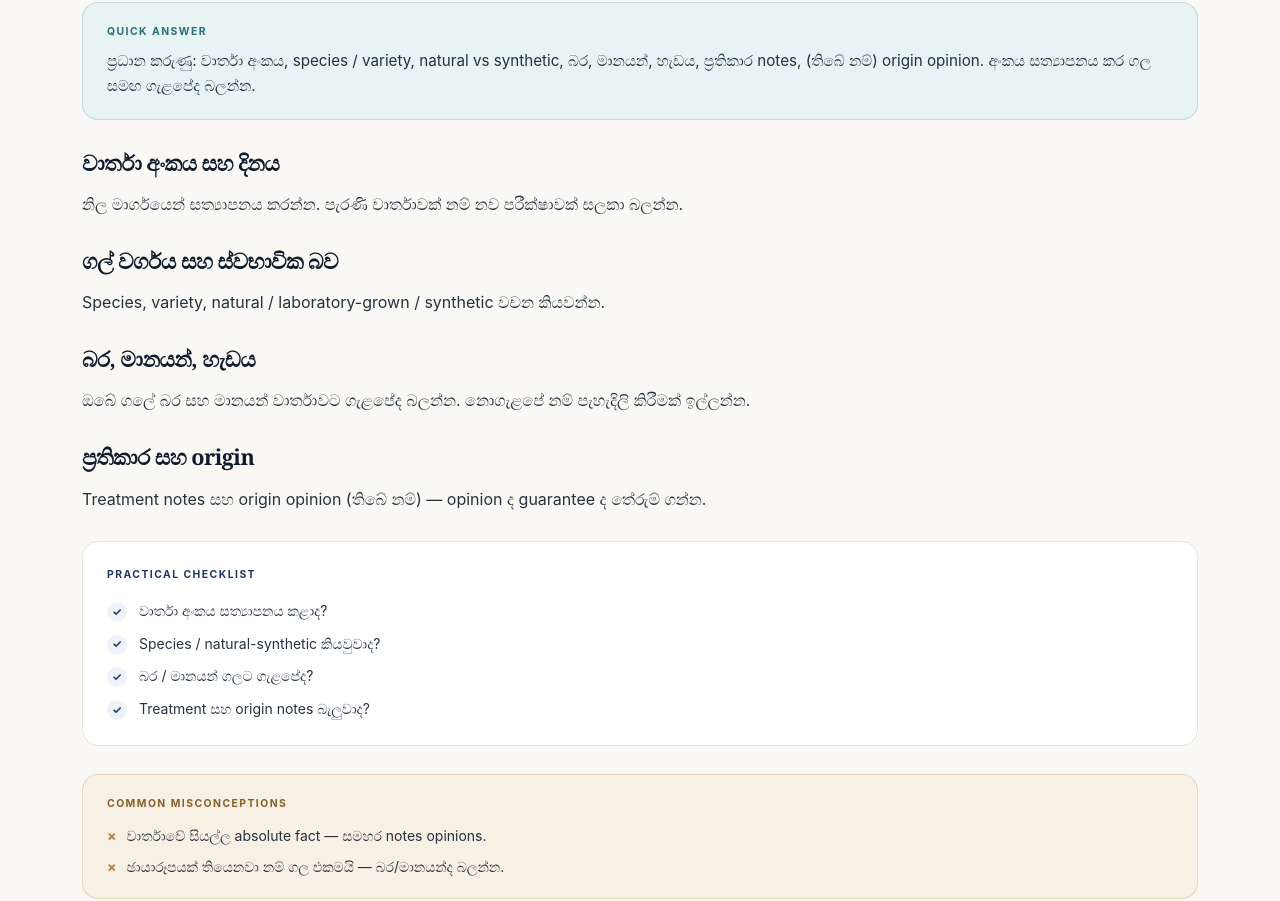
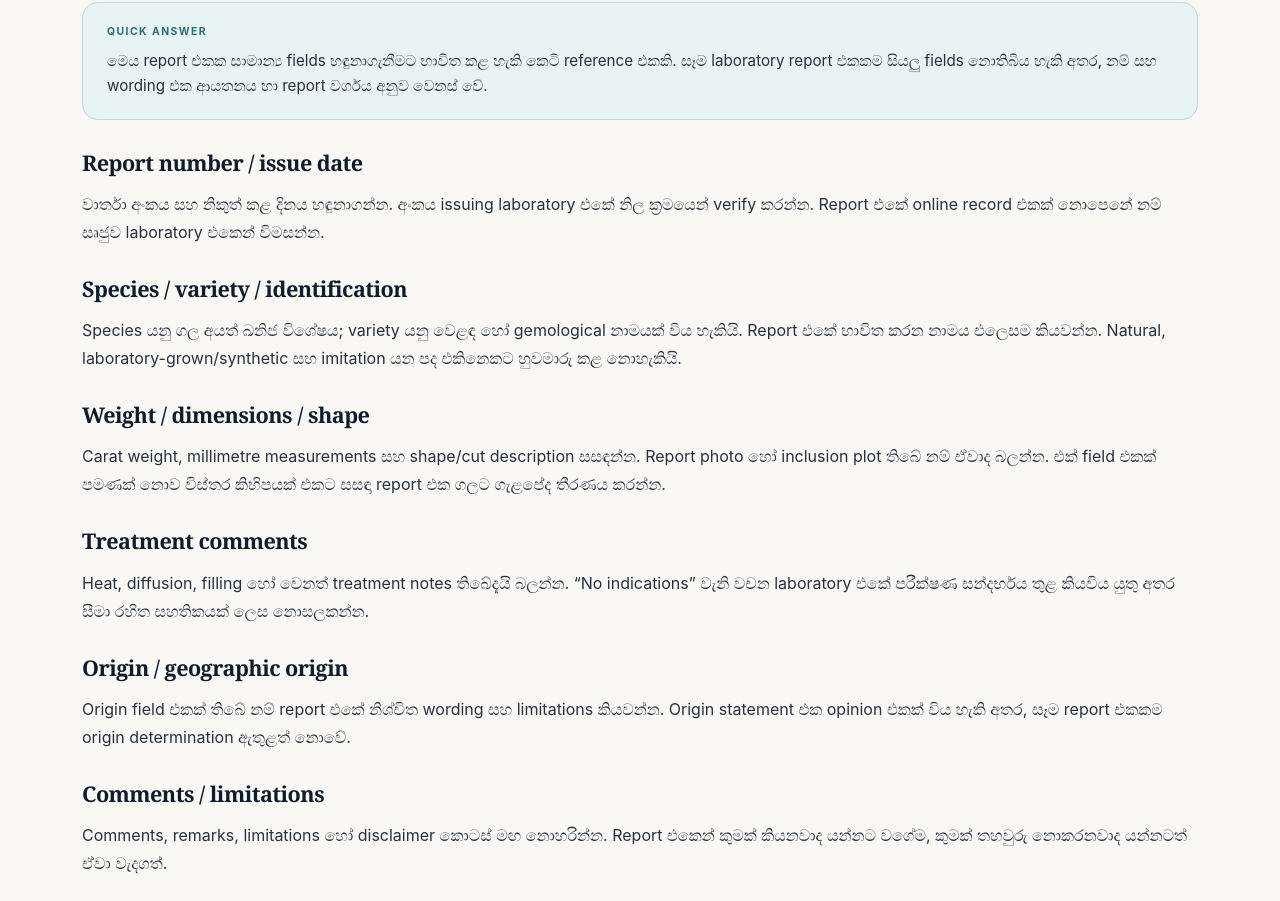
Before and after one commit to LinukaBandara/GemologyX, a Next.js app: page /si/learn/gem-lab-report-details in a window 1280 px wide. Shown: the part 409-1310 px from the top of the page. Built offline with nearby package versions, Linux system fonts and the light colour scheme.

Commit message:
content: differentiate gem report field reference

```diff
--- a/src/app/si/learn/gem-lab-report-details/page.tsx
+++ b/src/app/si/learn/gem-lab-report-details/page.tsx
@@ -1,16 +1,9 @@
 import type { Metadata } from "next";
-import {
-  ArticleLayout,
-  ArticleSection,
-  QuickAnswer,
-  PracticalChecklist,
-  Misconceptions,
-} from "@/components/article-layout";
+import { ArticleLayout, ArticleSection, QuickAnswer, PracticalChecklist, Misconceptions } from "@/components/article-layout";
 
 export const metadata: Metadata = {
-  title: "මැණික් පරීක්ෂණ වාර්තාවක ප්‍රධාන තොරතුරු | GemologyX",
-  description:
-    "වාර්තාවක ගල් වර්ගය, බර, මානයන්, ප්‍රතිකාර සටහන්, වාර්තා අංකය සහ සීමාවන් පරීක්ෂා කරන ආකාරය.",
+  title: "Gem Lab Report Field Guide: වාර්තාවක එක් එක් තොරතුර | GemologyX",
+  description: "Gemstone report එකක report number, identity, weight, dimensions, treatment සහ origin fields කෙටියෙන් හඳුනාගැනීමට සිංහල reference guide එකක්.",
 };
 
 export default function Page() {
@@ -18,58 +11,61 @@ export default function Page() {
     <ArticleLayout
       category="සිංහල මැණික් දැනුම"
       readTime="මිනිත්තු 5"
-      title="මැණික් පරීක්ෂණ වාර්තාවක තිබිය යුතු ප්‍රධාන තොරතුරු"
+      title="Gem Lab Report එකක ප්‍රධාන Fields හඳුනාගැනීම"
       crumbHref="/si/learn/how-to-read-gem-report"
       crumbLabel="වාර්තාවක් කියවීම"
-      lastReviewed="2026-10-24"
+      lastReviewed="2026-11-02"
       related={[
-        { label: "වාර්තාවක් කියවීම", href: "/si/learn/how-to-read-gem-report" },
-        { label: "Labs මූලික", href: "/si/learn/gem-labs-overview" },
-        { label: "Origin opinion vs guarantee", href: "/si/learn/origin-opinion-vs-guarantee" },
+        { label: "පියවරෙන් පියවර report guide", href: "/si/learn/how-to-read-gem-report" },
+        { label: "Labs මූලික දැනුම", href: "/si/learn/gem-labs-overview" },
+        { label: "ව්‍යාජ හෝ නොගැළපෙන reports", href: "/si/learn/fake-lab-reports" },
       ]}
     >
       <QuickAnswer>
-        <p>
-          ප්‍රධාන කරුණු: වාර්තා අංකය, species / variety, natural vs synthetic,
-          බර, මානයන්, හැඩය, ප්‍රතිකාර notes, (තිබේ නම්) origin opinion. අංකය
-          සත්‍යාපනය කර ගල සමඟ ගැළපේද බලන්න.
-        </p>
+        <p>මෙය report එකක සාමාන්‍ය fields හඳුනාගැනීමට භාවිත කළ හැකි කෙටි reference එකකි. සෑම laboratory report එකකම සියලු fields නොතිබිය හැකි අතර, නම් සහ wording එක ආයතනය හා report වර්ගය අනුව වෙනස් වේ.</p>
       </QuickAnswer>
 
-      <ArticleSection heading="වාර්තා අංකය සහ දිනය">
-        <p>නිල මාර්ගයෙන් සත්‍යාපනය කරන්න. පැරණි වාර්තාවක් නම් නව පරීක්ෂාවක් සලකා බලන්න.</p>
+      <ArticleSection heading="Report number / issue date">
+        <p>වාර්තා අංකය සහ නිකුත් කළ දිනය හඳුනාගන්න. අංකය issuing laboratory එකේ නිල ක්‍රමයෙන් verify කරන්න. Report එකේ online record එකක් නොපෙනේ නම් සෘජුව laboratory එකෙන් විමසන්න.</p>
       </ArticleSection>
 
-      <ArticleSection heading="ගල් වර්ගය සහ ස්වභාවික බව">
-        <p>Species, variety, natural / laboratory-grown / synthetic වචන කියවන්න.</p>
+      <ArticleSection heading="Species / variety / identification">
+        <p>Species යනු ගල අයත් ඛනිජ විශේෂය; variety යනු වෙළඳ හෝ gemological නාමයක් විය හැකියි. Report එකේ භාවිත කරන නාමය එලෙසම කියවන්න. Natural, laboratory-grown/synthetic සහ imitation යන පද එකිනෙකට හුවමාරු කළ නොහැකියි.</p>
       </ArticleSection>
 
-      <ArticleSection heading="බර, මානයන්, හැඩය">
-        <p>ඔබේ ගලේ බර සහ මානයන් වාර්තාවට ගැළපේද බලන්න. නොගැළපේ නම් පැහැදිලි කිරීමක් ඉල්ලන්න.</p>
+      <ArticleSection heading="Weight / dimensions / shape">
+        <p>Carat weight, millimetre measurements සහ shape/cut description සසඳන්න. Report photo හෝ inclusion plot තිබේ නම් ඒවාද බලන්න. එක් field එකක් පමණක් නොව විස්තර කිහිපයක් එකට සසඳා report එක ගලට ගැළපේද තීරණය කරන්න.</p>
       </ArticleSection>
 
-      <ArticleSection heading="ප්‍රතිකාර සහ origin">
-        <p>Treatment notes සහ origin opinion (තිබේ නම්) — opinion ද guarantee ද තේරුම් ගන්න.</p>
+      <ArticleSection heading="Treatment comments">
+        <p>Heat, diffusion, filling හෝ වෙනත් treatment notes තිබේදැයි බලන්න. “No indications” වැනි වචන laboratory එකේ පරීක්ෂණ සන්දර්භය තුළ කියවිය යුතු අතර සීමා රහිත සහතිකයක් ලෙස නොසලකන්න.</p>
       </ArticleSection>
 
-      <PracticalChecklist
-        items={[
-          "වාර්තා අංකය සත්‍යාපනය කළාද?",
-          "Species / natural-synthetic කියවුවාද?",
-          "බර / මානයන් ගලට ගැළපේද?",
-          "Treatment සහ origin notes බැලුවාද?",
-        ]}
-      />
+      <ArticleSection heading="Origin / geographic origin">
+        <p>Origin field එකක් තිබේ නම් report එකේ නිශ්චිත wording සහ limitations කියවන්න. Origin statement එක opinion එකක් විය හැකි අතර, සෑම report එකකම origin determination ඇතුළත් නොවේ.</p>
+      </ArticleSection>
 
-      <Misconceptions
-        items={[
-          "වාර්තාවේ සියල්ල absolute fact — සමහර notes opinions.",
-          "ඡායාරූපයක් තියෙනවා නම් ගල එකමයි — බර/මානයන්ද බලන්න.",
-        ]}
-      />
+      <ArticleSection heading="Comments / limitations">
+        <p>Comments, remarks, limitations හෝ disclaimer කොටස් මඟ නොහරින්න. Report එකෙන් කුමක් කියනවාද යන්නට වගේම, කුමක් තහවුරු නොකරනවාද යන්නටත් ඒවා වැදගත්.</p>
+      </ArticleSection>
 
-      <ArticleSection heading="මතක තබාගන්න">
-        <p>මෙම ලිපිය අධ්‍යාපනික මාර්ගෝපදේශයකි. වාර්තාවක් මිල සහතික නොකරයි.</p>
+      <PracticalChecklist items={[
+        "Report number සහ issue date හඳුනාගත්තාද?",
+        "Identification / species / variety කියෙව්වාද?",
+        "Weight, dimensions සහ shape සසඳා බැලුවාද?",
+        "Treatment comments කියෙව්වාද?",
+        "Origin field එකක් තිබේ නම් wording සහ limits බැලුවාද?",
+        "Comments සහ limitations කොටස් කියෙව්වාද?",
+      ]} />
+
+      <Misconceptions items={[
+        "සෑම report එකකම එකම fields තිබෙනවා — නැහැ.",
+        "Origin field එකක් නැතිනම් report එක අනිවාර්යයෙන් වැරදියි — report scope එක අනුව වෙනස් වේ.",
+        "Report fields කියවීමෙන් පමණක් ගලේ මිල තීරණය කළ හැකියි — නැහැ.",
+      ]} />
+
+      <ArticleSection heading="තවත් කියවන්න">
+        <p>සම්පූර්ණ verification workflow සඳහා <a href="/si/learn/how-to-read-gem-report">Lab report එකක් කියවන පියවරෙන් පියවර මාර්ගෝපදේශය</a> බලන්න. Sapphire-specific fields සඳහා <a href="/si/learn/blue-sapphire-lab-report">නිල්මැණික් lab report guide</a> කියවන්න.</p>
       </ArticleSection>
     </ArticleLayout>
   );
```
